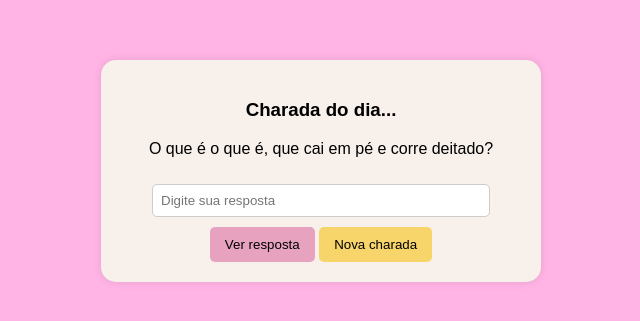
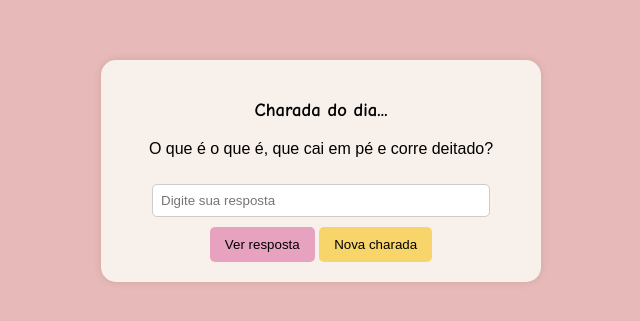
Before and after one commit to marianacamposss/projeto-charadas, a plain HTML site: page frontend/index.html in a window 1280 px wide. Shown: the part 237-558 px from the top of the page, without its empty margins (319-959 px from the left). Drawn offline with Linux system fonts and the light colour scheme; no server answers.

Commit message:
css e foto

```diff
--- a/frontend/style.css
+++ b/frontend/style.css
@@ -3,12 +3,15 @@ body {
     justify-content: center;
     align-items: center;
     height: 100vh;
-    background-color: #ffa8e1db;
+    background-color:#e8b9b9;
+    background-size: cover;
+    background-position: center;
     font-family: Arial, sans-serif;
 }
 
+
 .container {
-    background: #f7f0eb;
+    background-color: #f7f0eb;
     padding: 20px;
     border-radius: 15px;
     text-align: center;
@@ -44,3 +47,6 @@ button {
 .btn-charada {
     background-color: #f7d56b;
 }
+h3 {
+    font-family: 'Comic Sans MS', cursive, sans-serif;
+}
```
Also changed, not shown: frontend/fundo.jpg (added).
